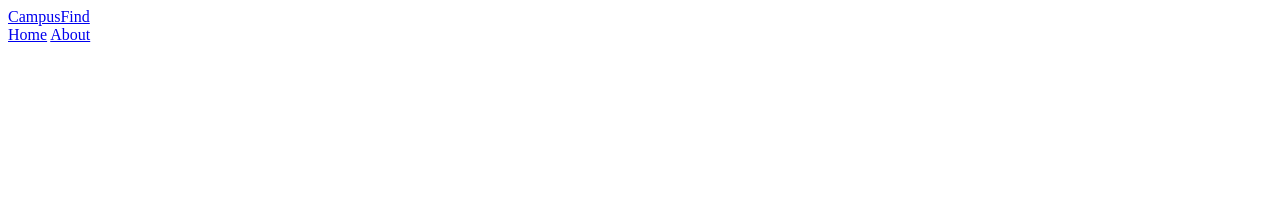
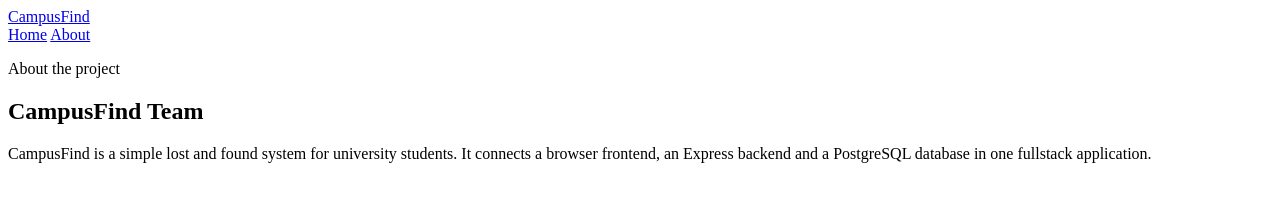
Before and after one commit to orpsisdope/campusfinding, a website: page public/about.html in a window 1280 px wide. Drawn offline with Linux system fonts and the light colour scheme.

Commit message:
add_about_page_hero_section

```diff
--- a/public/about.html
+++ b/public/about.html
@@ -16,3 +16,16 @@
       </nav>
     </div>
   </header>
+
+  <main>
+    <section class="about-hero">
+      <div class="container narrow">
+        <p class="eyebrow">About the project</p>
+        <h1>CampusFind Team</h1>
+        <p>
+          CampusFind is a simple lost and found system for university students.
+          It connects a browser frontend, an Express backend and a PostgreSQL
+          database in one fullstack application.
+        </p>
+      </div>
+    </section>
```
